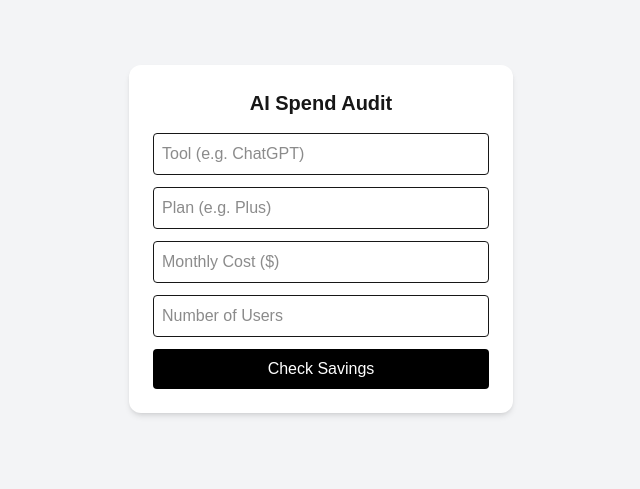
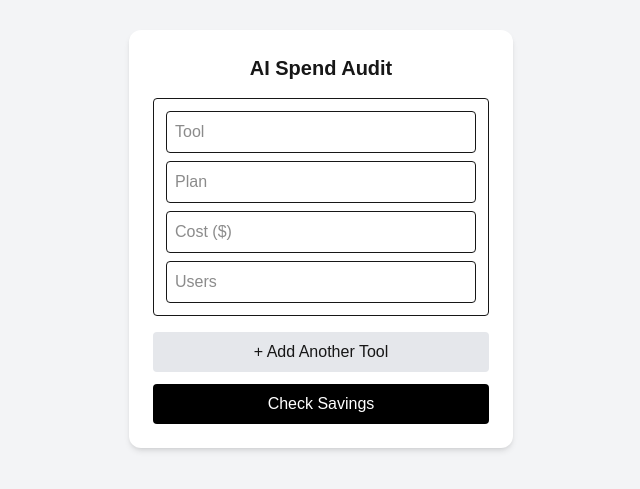
Before and after one commit to NSanjana2005/Ai-Spend-Audit-Dashboard, a Next.js app: page / in a window 1280 px wide. Shown: the part 161-650 px from the top of the page, without its empty margins (319-959 px from the left). Built offline with nearby package versions, Linux system fonts and the light colour scheme.

Commit message:
feat: support multiple AI tools input

```diff
--- a/app/page.tsx
+++ b/app/page.tsx
@@ -2,17 +2,24 @@
 import { useState } from "react";
 
 export default function Home() {
-  const [tool, setTool] = useState("");
-  const [plan, setPlan] = useState("");
-  const [cost, setCost] = useState("");
-  const [users, setUsers] = useState("");
+  const [tools, setTools] = useState([
+    { tool: "", plan: "", cost: "", users: "" },
+  ]);
+
+  const handleChange = (index: number, field: string, value: string) => {
+    const updated = [...tools];
+    updated[index][field as keyof typeof updated[0]] = value;
+    setTools(updated);
+  };
+
+  const addTool = () => {
+    setTools([...tools, { tool: "", plan: "", cost: "", users: "" }]);
+  };
 
   const handleSubmit = (e: any) => {
     e.preventDefault();
-
-    alert(
-      `Tool: ${tool}\nPlan: ${plan}\nCost: ${cost}\nUsers: ${users}`
-    );
+    console.log(tools);
+    alert("Check console for data");
   };
 
   return (
@@ -25,41 +32,61 @@ export default function Home() {
           AI Spend Audit
         </h2>
 
+        {tools.map((t, index) => (
+          <div key={index} className="mb-4 border p-3 rounded">
             <input
               type="text"
-          placeholder="Tool (e.g. ChatGPT)"
-          value={tool}
-          onChange={(e) => setTool(e.target.value)}
-          className="w-full mb-3 p-2 border rounded"
+              placeholder="Tool"
+              value={t.tool}
+              onChange={(e) =>
+                handleChange(index, "tool", e.target.value)
+              }
+              className="w-full mb-2 p-2 border rounded"
             />
 
             <input
               type="text"
-          placeholder="Plan (e.g. Plus)"
-          value={plan}
-          onChange={(e) => setPlan(e.target.value)}
-          className="w-full mb-3 p-2 border rounded"
+              placeholder="Plan"
+              value={t.plan}
+              onChange={(e) =>
+                handleChange(index, "plan", e.target.value)
+              }
+              className="w-full mb-2 p-2 border rounded"
             />
 
             <input
               type="number"
-          placeholder="Monthly Cost ($)"
-          value={cost}
-          onChange={(e) => setCost(e.target.value)}
-          className="w-full mb-3 p-2 border rounded"
+              placeholder="Cost ($)"
+              value={t.cost}
+              onChange={(e) =>
+                handleChange(index, "cost", e.target.value)
+              }
+              className="w-full mb-2 p-2 border rounded"
             />
 
             <input
               type="number"
-          placeholder="Number of Users"
-          value={users}
-          onChange={(e) => setUsers(e.target.value)}
-          className="w-full mb-3 p-2 border rounded"
+              placeholder="Users"
+              value={t.users}
+              onChange={(e) =>
+                handleChange(index, "users", e.target.value)
+              }
+              className="w-full p-2 border rounded"
             />
+          </div>
+        ))}
+
+        <button
+          type="button"
+          onClick={addTool}
+          className="w-full mb-3 bg-gray-200 p-2 rounded"
+        >
+          + Add Another Tool
+        </button>
 
         <button
           type="submit"
-          className="w-full bg-black text-white p-2 rounded hover:bg-gray-800"
+          className="w-full bg-black text-white p-2 rounded"
         >
           Check Savings
         </button>
```
Lines whose indentation alone changed are shown as unchanged.
